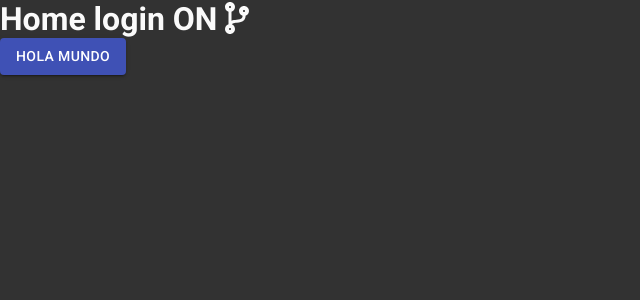
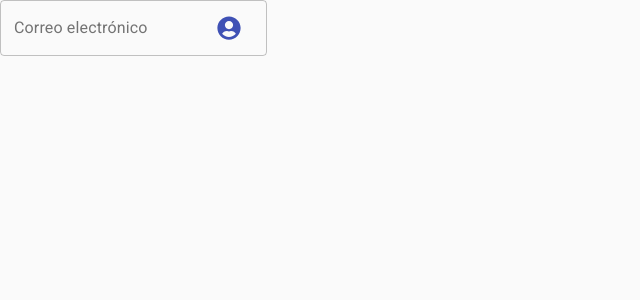
Before and after one commit to MauricioFa/escJS19PosYes, a React app: page / in a window 1280 px wide. Shown: the top 300 px of the page, without its empty margins (0-640 px from the left). Built offline with nearby package versions, Linux system fonts and the light colour scheme.

Commit message:
InputEmail component Ok

```diff
--- a/src/assets/styles/App.scss
+++ b/src/assets/styles/App.scss
@@ -11,8 +11,8 @@ html {
 }
 
 body {
-  color: $main-color-darkMode;
-  background-color: $main-bgColor-darkMode;
+  color: $main-color-lightMode;
+  background-color: $main-bgColor-lightMode;
   font-family: 'Roboto', sans-serif;
   font-size: $font-size;
 }
--- /dev/null
+++ b/src/components/InputEmail.jsx
@@ -0,0 +1,35 @@
+import React from 'react';
+import IconButton from '@material-ui/core/IconButton';
+import InputAdornment from '@material-ui/core/InputAdornment';
+import TextField from '@material-ui/core/TextField';
+import { FontAwesomeIcon } from '@fortawesome/react-fontawesome';
+
+const InputEmail = (props) => {
+  const [value, setValue] = React.useState({email: ''});
+
+  const handleChange = (event) => {
+    setValue({ ...value, email: event.target.value });
+  };
+
+  return (
+    <TextField
+      label={props.label}
+      type='email'
+      name='email'
+      autoComplete='email'
+      variant={props.variant}
+      onChange={handleChange}
+      InputProps={{
+        endAdornment: (
+          <InputAdornment position='end'>
+            <IconButton color='primary'>
+              <FontAwesomeIcon icon={['fas', 'user-circle']} />
+            </IconButton>
+          </InputAdornment>
+        ),
+      }}
+    />
+  );
+};
+
+export default InputEmail;
--- a/src/containers/Home.jsx
+++ b/src/containers/Home.jsx
@@ -1,35 +1,16 @@
 import React from 'react';
 import { connect } from 'react-redux';
-import { FontAwesomeIcon } from '@fortawesome/react-fontawesome';
-import { Button } from '@material-ui/core';
+import InputEmail from '../components/InputEmail';
 
-const Home = (props) => {
-  const { loginOn } = props;
+const Home = () => {
   return (
     <>
-      {loginOn ? (
-        <h1>
-          <span>Home login ON </span>
-          <FontAwesomeIcon icon={['fas', 'code-branch']} />
-        </h1>
-      ) : (
-        <h1>
-          <span>Home login OFF </span>
-          <FontAwesomeIcon icon={['fab', 'github']} />
-        </h1>
-      )}
-      <Button variant='contained' color='primary'>
-        Hola Mundo
-      </Button>
+      <InputEmail variant='outlined' label='Correo electrónico' />
     </>
   );
 };
 
-const mapStateToProps = (state) => {
-  return { loginOn: state.loginOn };
-};
-
 export default connect(
-  mapStateToProps,
+  null,
   null
 )(Home);
--- a/src/index.js
+++ b/src/index.js
@@ -3,13 +3,12 @@ import ReactDOM from 'react-dom';
 import { createStore } from 'redux';
 import { Provider } from 'react-redux';
 import { library } from '@fortawesome/fontawesome-svg-core';
-import { faCodeBranch } from '@fortawesome/free-solid-svg-icons';
-import { faGithub } from '@fortawesome/free-brands-svg-icons';
+import { faUserCircle } from '@fortawesome/free-solid-svg-icons';
 import App from './routes/App';
 import reducer from './reducers';
 import './assets/styles/App.scss';
 
-library.add(faCodeBranch, faGithub);
+library.add(faUserCircle);
 
 const initialState = {
   loginOn: true,
```
